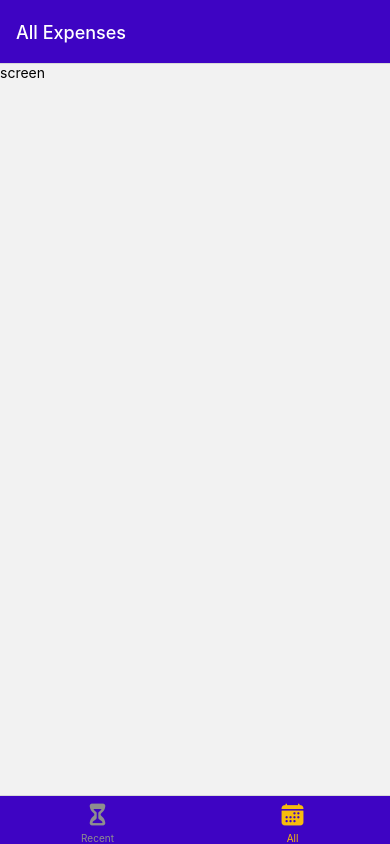
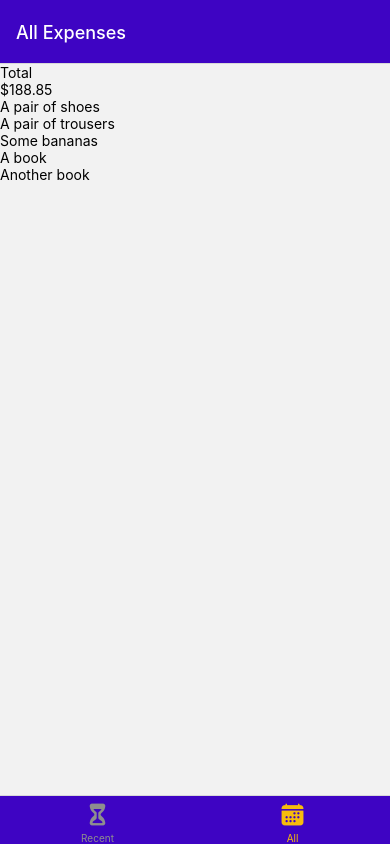
Before and after one commit to Bartek-Wieckowski/react-native-expense-app, a React Native app: screen /AllExpenses in a window 390 px wide. Built offline with nearby package versions, Linux system fonts and the light colour scheme.

Commit message:
use component and pass specific props data

```diff
--- a/screens/AllExpenses.jsx
+++ b/screens/AllExpenses.jsx
@@ -1,5 +1,5 @@
-import { Text } from 'react-native';
+import ExpensesOutput from '../components/ExpensesOtuput/ExpensesOutput';
 
 export default function AllExpenses() {
-  return <Text>screen</Text>;
+  return <ExpensesOutput expensesPeriod="Total" />;
 }
--- a/screens/RecentExpenses.jsx
+++ b/screens/RecentExpenses.jsx
@@ -1,5 +1,5 @@
-import { Text } from 'react-native';
+import ExpensesOutput from '../components/ExpensesOtuput/ExpensesOutput';
 
 export default function RecentExpenses() {
-  return <Text>screen</Text>;
+  return <ExpensesOutput expensesPeriod="Last 7 Days" />;
 }
```
